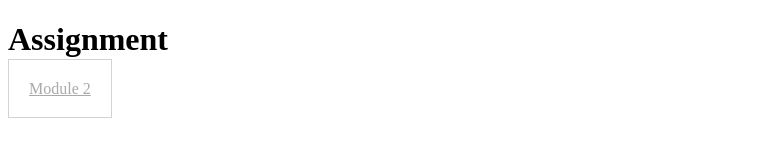
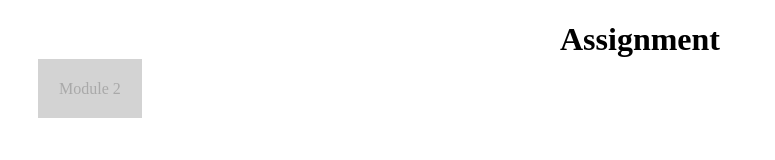
Before and after one commit to Learningfed/coursera, a plain HTML site: page index.html in a window 1280 px wide. Shown: the whole page, without its empty margins (0-775 px from the left). Drawn offline with Linux system fonts and the light colour scheme.

Commit message:
Update index.html

```diff
--- a/index.html
+++ b/index.html
@@ -9,7 +9,22 @@
         border: 1px solid #D3D3D3;
         color: #A9A9A9;
         padding: 20px;
+        margin:30px;
       }
+
+      h1 {text-align:center;}
+
+      a:link{
+        background-color:#D3D3D3;
+        text-decoration:none;
+        text-align:center;
+      }
+
+      a:hover{
+        background-color:#808080;
+        color:#ffffff;
+      }
+
       </style>
   </head>
   <body>
```
